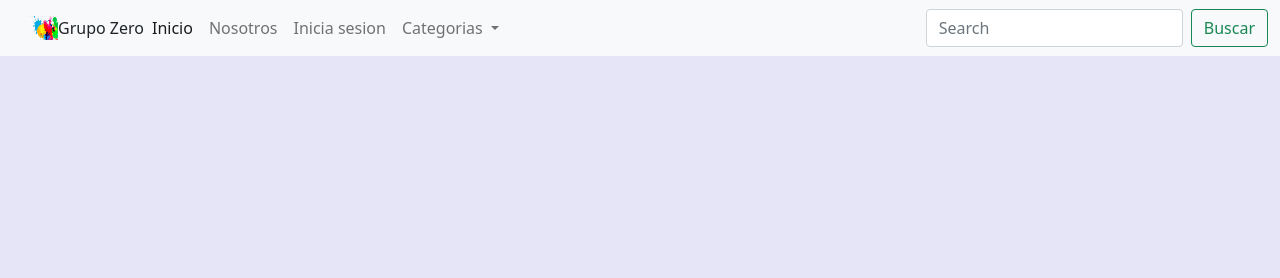
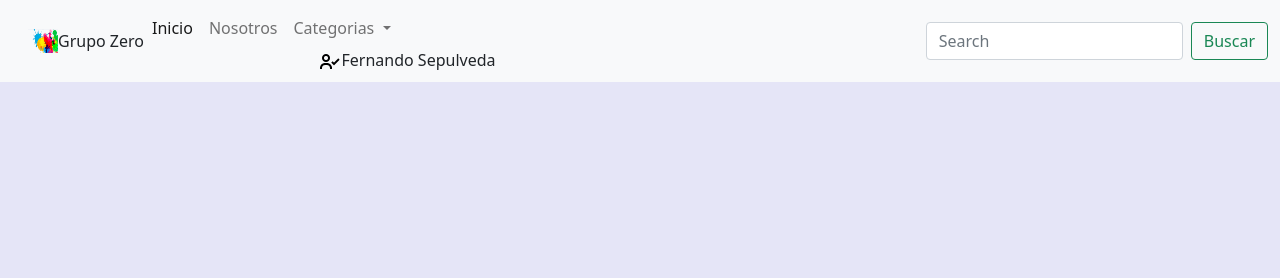
Before and after one commit to HURDOX/Caso_1, a plain HTML site: page paginaescultura.html in a window 1280 px wide. Shown: the top 278 px of the page. Drawn offline with nearby package versions, Linux system fonts and the light colour scheme; some packages are replaced by stand-ins of ours.

Commit message:
Update paginaescultura.html

```diff
--- a/paginaescultura.html
+++ b/paginaescultura.html
@@ -31,9 +31,6 @@
                   <li class="nav-item">
                     <a class="nav-link" href="contactanos.html">Nosotros</a>
                   </li>
-                  <li class="nav-item">
-                    <a class="nav-link" href="#" >Inicia sesion</a>
-                  </li>
                   <li class="nav-item dropdown">
                     <a class="nav-link dropdown-toggle" href="#" id="navbarDropdown" role="button" data-bs-toggle="dropdown" aria-expanded="false">
                       Categorias
@@ -42,6 +39,9 @@
                       <li><a class="dropdown-item" href="paginaartistas.html">Artistas</a></li>
                       <li><a class="dropdown-item" href="#">Tipos de obras</a></li>
                       <li><hr class="dropdown-divider"></li>
+                    </ul>
+		    <ul class="usuario">
+                    <img src="img/user.png">Fernando Sepulveda
                     </ul>
                   </li>
                 </ul>
```
